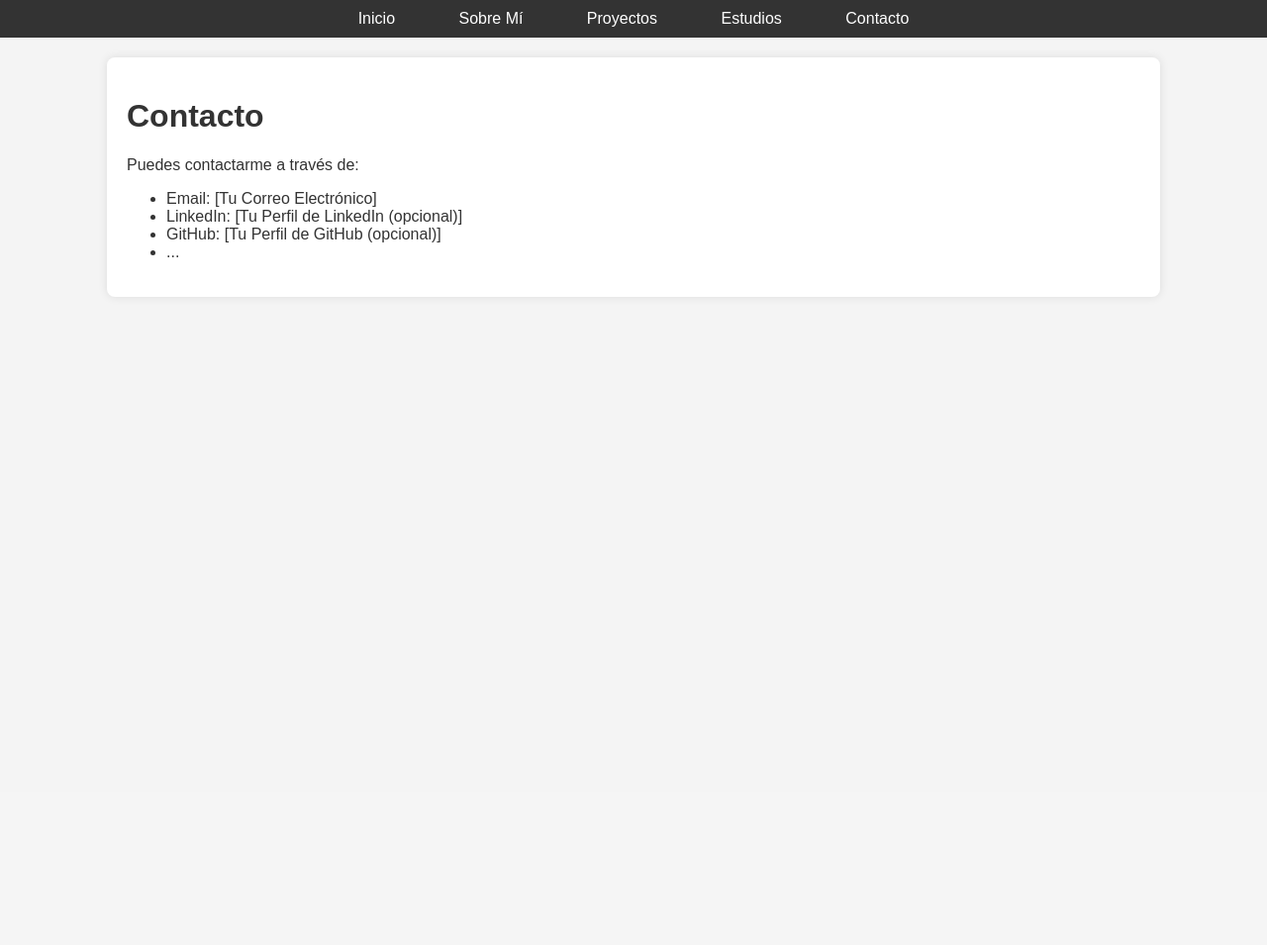
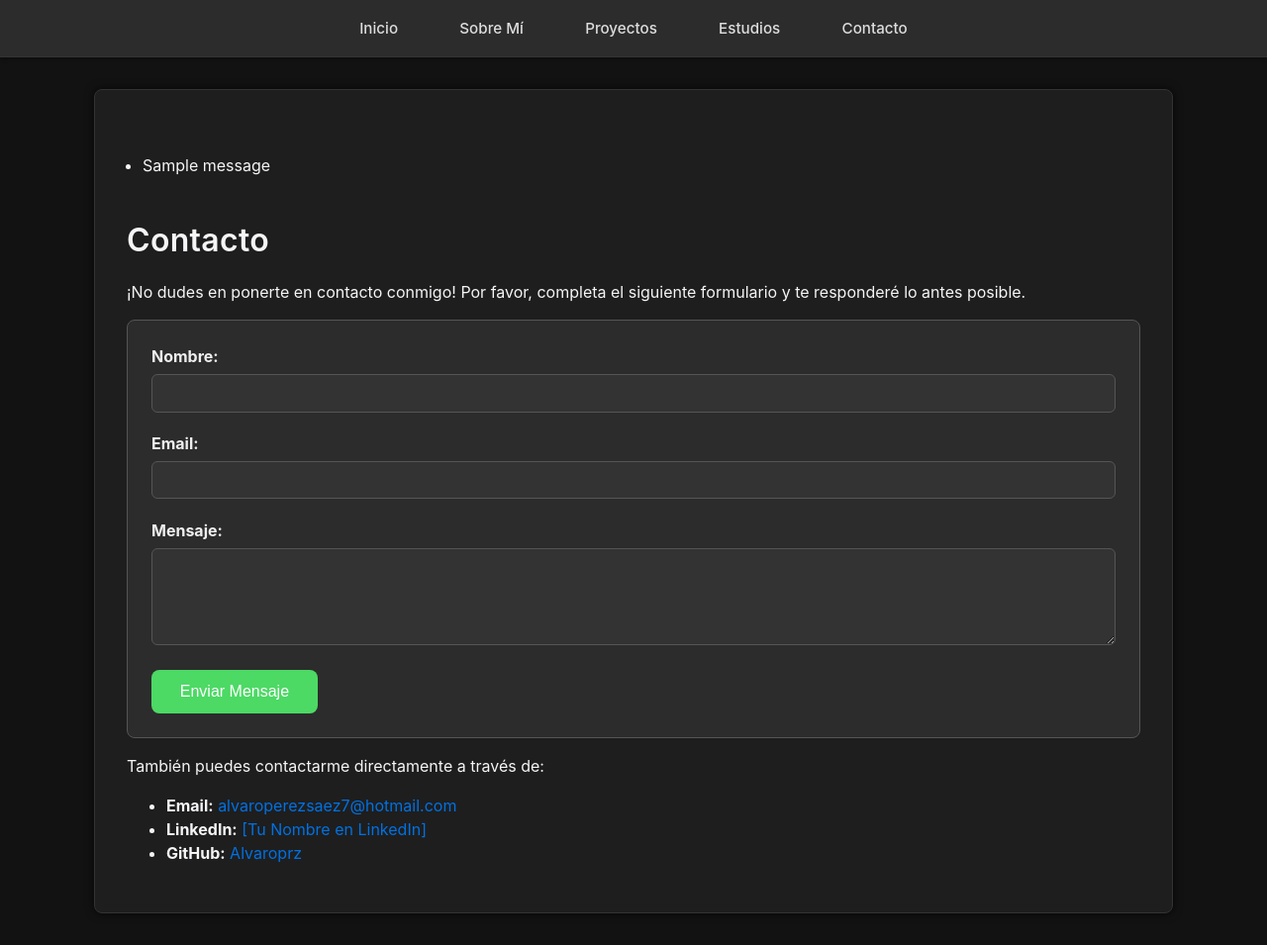
Before and after one commit to Alvaroprz/Portafolio, a Flask app: page /contacto in a window 1280 px wide. Shown: the whole page at 99% size. Before the commit the page ends 260 px from the top, so only its background shows below. Run offline with Flask 3, Linux system fonts and the light colour scheme; one stand-in notice (Sample message) is shown.

Commit message:
upgrade general con css

```diff
--- a/mi_portafolio/app.py
+++ b/mi_portafolio/app.py
@@ -1,6 +1,16 @@
-from flask import Flask, render_template
+from flask import Flask, render_template, request, flash, redirect, url_for
+# from flask_mail import Mail, Message  # Comentado por ahora
 
 app = Flask(__name__)
+app.secret_key = 'tu_clave_secreta'  # ¡Importante! Cambia esto por algo seguro
+
+# Configuración de Flask-Mail (comentado por ahora)
+# app.config['MAIL_SERVER'] = 'smtp.example.com'
+# app.config['MAIL_PORT'] = 587
+# app.config['MAIL_USE_TLS'] = True
+# app.config['MAIL_USERNAME'] = 'tu_correo@example.com'
+# app.config['MAIL_PASSWORD'] = 'tu_contraseña'
+# mail = Mail(app)
 
 @app.route('/')
 def index():
@@ -12,10 +22,49 @@
 
 @app.route('/proyectos')
 def proyectos():
-    return render_template('proyectos.html')
+    lista_proyectos = [
+        {
+            'nombre': 'ARKANOID',
+            'descripcion': 'Versión del clásico juego Arkanoid con pygame',
+            'tecnologias': 'Python, Pygame',
+            'enlace_codigo': 'https://github.com/Alvaroprz/ARKANOID',
+            'enlace_demo': None
+        },
+        {
+            'nombre': 'Pong',
+            'descripcion': 'Versión del clásico juego Pong hecho con Python y pygame.',
+            'tecnologias': 'Python, Pygame',
+            'enlace_codigo': 'https://github.com/Alvaroprz/pong',
+            'enlace_demo': None
+        },
+        {
+            'nombre': 'Este Portafolio Web',
+            'descripcion': 'Un portafolio personal desarrollado con Python y Flask para mostrar mis habilidades y proyectos.',
+            'tecnologias': 'Python, Flask, HTML, CSS',
+            'enlace_codigo': 'https://github.com/Alvaroprz/Portafolio',
+            'enlace_demo': None
+        },
+        {
+            'nombre': 'Cursus 42 Telefónica',
+            'descripcion': 'Aqui tengo varios proyectos, como una libreria propia.',
+            'tecnologias': 'C',
+            'enlace_codigo': 'https://github.com/Alvaroprz/Personal_cursus42',
+            'enlace_demo': None
+        }
+        # Añade más proyectos aquí con su información
+    ]
+    return render_template('proyectos.html', proyectos=lista_proyectos)
 
-@app.route('/contacto')
+@app.route('/contacto', methods=['GET', 'POST'])
 def contacto():
+    if request.method == 'POST':
+        nombre = request.form['nombre']
+        email = request.form['email']
+        mensaje = request.form['mensaje']
+        print(f"Nuevo mensaje de: {nombre} <{email}>")
+        print(f"Mensaje: {mensaje}")
+        flash('¡Gracias por tu mensaje! Te responderé pronto.', 'success')
+        return redirect(url_for('contacto'))  # Redirigimos a la misma página
     return render_template('contacto.html')
 
 @app.route('/estudios')
--- /dev/null
+++ b/mi_portafolio/static/style.css
@@ -0,0 +1,263 @@
+/* Variables de color */
+:root {
+    --primary-color: #0071e3; /* Azul principal (estilo Apple) */
+    --secondary-color: #6c757d; /* Gris secundario */
+    --background-color: #121212; /* Gris oscuro de fondo */
+    --text-color: #f5f5f7; /* Gris claro para el texto principal (estilo Apple) */
+    --accent-color: #4cd964; /* Verde de acento (estilo Apple para éxito) */
+}
+
+body {
+    font-family: -apple-system, BlinkMacSystemFont, 'Segoe UI', Roboto, 'Helvetica Neue', Arial, sans-serif;
+    margin: 0;
+    padding: 0;
+    background-color: var(--background-color);
+    color: var(--text-color);
+    line-height: 1.5;
+    -webkit-font-smoothing: antialiased;
+    -moz-osx-font-smoothing: grayscale;
+}
+
+h1, h2, h3 {
+    color: var(--text-color);
+    margin-bottom: 0.5em;
+    font-weight: 600;
+    letter-spacing: 0.01em;
+}
+
+a {
+    color: var(--primary-color);
+    text-decoration: none;
+    transition: color 0.2s ease;
+}
+
+a:hover {
+    text-decoration: underline;
+    color: #034694; /* Un tono más oscuro al pasar el ratón */
+}
+
+.container {
+    width: 80%;
+    margin: 2em auto;
+    background-color: #1e1e1e;
+    padding: 2em;
+    border-radius: 8px;
+    box-shadow: 0 0 10px rgba(0, 0, 0, 0.7);
+    border: 1px solid #333;
+}
+
+nav {
+    background-color: #2c2c2c;
+    color: white;
+    padding: 1em 0;
+    text-align: center;
+    box-shadow: 0 2px 4px rgba(0, 0, 0, 0.3);
+    border-bottom: 1px solid #333;
+}
+
+nav a {
+    color: #ddd;
+    text-decoration: none;
+    padding: 0.7em 1.2em;
+    margin: 0 0.7em;
+    border-radius: 8px;
+    font-weight: 500;
+    transition: background-color 0.2s ease;
+    font-size: 0.95em;
+}
+
+nav a:hover {
+    background-color: #555;
+}
+
+/* Estilos para el formulario de contacto */
+form {
+    margin-top: 1em;
+    padding: 1.5em;
+    border: 1px solid #555;
+    border-radius: 8px;
+    background-color: #2c2c2c;
+}
+
+form div {
+    margin-bottom: 1.2em;
+}
+
+label {
+    display: block;
+    margin-bottom: 0.4em;
+    font-weight: bold;
+    color: #eee;
+}
+
+input[type="text"],
+input[type="email"],
+textarea {
+    width: 100%;
+    padding: 0.8em;
+    border: 1px solid #555;
+    border-radius: 6px;
+    box-sizing: border-box;
+    background-color: #333;
+    color: #eee;
+}
+
+textarea {
+    resize: vertical;
+}
+
+button[type="submit"] {
+    background-color: var(--accent-color); /* Verde Apple para el botón */
+    color: #fff;
+    padding: 0.8em 1.8em;
+    border: none;
+    border-radius: 8px;
+    cursor: pointer;
+    font-size: 1em;
+    font-weight: 500;
+    transition: background-color 0.2s ease;
+}
+
+button[type="submit"]:hover {
+    background-color: #40c65a; /* Un tono más oscuro al pasar el ratón */
+}
+
+.flashes {
+    padding: 1em;
+    margin-bottom: 1.5em;
+    border-radius: 8px;
+}
+
+.flashes.success {
+    background-color: #d4edda;
+    color: #155724;
+    border: 1px solid #c3e6cb;
+}
+
+/* Estilos para la sección Hero */
+.hero {
+    display: flex;
+    align-items: center;
+    justify-content: center;
+    padding: 4em 0;
+    background-color: #1e1e1e;
+    color: #f5f5f7;
+    text-align: center;
+    border-bottom: 1px solid #333;
+}
+
+.hero-image {
+    border-radius: 50%; /* Imagen circular */
+    overflow: hidden;
+    width: 300px; /* Nuevo ancho */
+    height: 300px; /* Nueva altura */
+    margin-right: 2em;
+    box-shadow: 0 0 10px rgba(0, 0, 0, 0.5); /* Sombra para la imagen */
+}
+
+.hero-image img {
+    width: 100%;
+    height: auto;
+    display: block;
+}
+
+.hero-content {
+    flex-grow: 1;
+}
+
+.hero-content h1 {
+    color: #f5f5f7;
+    font-size: 2.5em;
+    margin-bottom: 0.3em;
+    font-weight: 700; /* Más énfasis en el título */
+}
+
+.hero-content .lead {
+    color: #d2d2d7;
+    font-size: 1.2em;
+    margin-bottom: 1em;
+    font-weight: 400;
+}
+
+.hero-actions a {
+    display: inline-block;
+    padding: 0.7em 1.4em;
+    margin: 0 0.7em;
+    border-radius: 8px;
+    text-decoration: none;
+    font-weight: 500;
+    transition: background-color 0.2s ease, color 0.2s ease, border-color 0.2s ease;
+    font-size: 0.95em;
+}
+
+.hero-actions a.primary {
+    background-color: #0071e3;
+    color: #fff;
+    border: 1px solid #0071e3;
+}
+
+.hero-actions a.primary:hover {
+    background-color: #034694;
+    border-color: #034694;
+}
+
+.hero-actions a.secondary {
+    background-color: transparent;
+    color: #0071e3;
+    border: 1px solid #0071e3;
+}
+
+.hero-actions a.secondary:hover {
+    background-color: rgba(0, 113, 227, 0.1);
+    color: #034694;
+    border-color: #034694;
+}
+/* Estilos para la sección de Proyectos (diseño de tarjetas) */
+.projects-grid {
+    display: grid;
+    grid-template-columns: repeat(auto-fit, minmax(300px, 1fr)); /* Diseño de cuadrícula adaptable */
+    gap: 2em; /* Espacio entre las tarjetas */
+    margin-top: 2em;
+}
+
+.project-card {
+    background-color: #2c2c2c;
+    border-radius: 8px;
+    padding: 1.5em;
+    box-shadow: 0 2px 5px rgba(0, 0, 0, 0.3);
+    transition: transform 0.3s ease, box-shadow 0.3s ease;
+}
+
+.project-card:hover {
+    transform: translateY(-5px); /* Ligeramente elevado al pasar el ratón */
+    box-shadow: 0 5px 15px rgba(0, 0, 0, 0.5);
+}
+
+.project-card h3 {
+    color: #eee;
+    margin-top: 0;
+    margin-bottom: 0.7em;
+}
+
+.project-description {
+    color: #ddd;
+    margin-bottom: 1em;
+    line-height: 1.6;
+}
+
+.project-technologies {
+    color: #bbb;
+    font-size: 0.9em;
+    margin-bottom: 0.7em;
+}
+
+.project-card a {
+    color: var(--primary-color);
+    text-decoration: none;
+    transition: color 0.2s ease;
+}
+
+.project-card a:hover {
+    color: #034694;
+    text-decoration: underline;
+}
--- a/mi_portafolio/templates/base.html
+++ b/mi_portafolio/templates/base.html
@@ -4,39 +4,7 @@
     <meta charset="UTF-8">
     <meta name="viewport" content="width=device-width, initial-scale=1.0">
     <title>{% block title %}Mi Portafolio{% endblock %}</title>
-    <style>
-        body {
-            font-family: sans-serif;
-            margin: 0;
-            padding: 0;
-            background-color: #f4f4f4;
-            color: #333;
-        }
-        nav {
-            background-color: #333;
-            color: white;
-            padding: 10px 0;
-            text-align: center;
-        }
-        nav a {
-            color: white;
-            text-decoration: none;
-            padding: 10px 20px;
-            margin: 0 10px;
-            border-radius: 5px;
-        }
-        nav a:hover {
-            background-color: #555;
-        }
-        .container {
-            width: 80%;
-            margin: 20px auto;
-            background-color: white;
-            padding: 20px;
-            border-radius: 8px;
-            box-shadow: 0 0 10px rgba(0, 0, 0, 0.1);
-        }
-    </style>
+    <link rel="stylesheet" href="{{ url_for('static', filename='style.css') }}">
 </head>
 <body>
     <nav>
--- a/mi_portafolio/templates/contacto.html
+++ b/mi_portafolio/templates/contacto.html
@@ -3,12 +3,46 @@
 {% block title %}Contacto - Mi Portafolio{% endblock %}
 
 {% block content %}
+{% with messages = get_flashed_messages(with_categories=true) %}
+      {% if messages %}
+        <ul class="flashes">
+        {% for category, message in messages %}
+          <li class="{{ category }}">{{ message }}</li>
+        {% endfor %}
+        </ul>
+      {% endif %}
+    {% endwith %}
     <h1>Contacto</h1>
-    <p>Puedes contactarme a través de:</p>
+    <p>¡No dudes en ponerte en contacto conmigo! Por favor, completa el siguiente formulario y te responderé lo antes posible.</p>
+
+    <form method="POST" action="/contacto">
+        <div>
+            <label for="nombre">Nombre:</label>
+            <input type="text" id="nombre" name="nombre" required>
+        </div>
+        <div>
+            <label for="email">Email:</label>
+            <input type="email" id="email" name="email" required>
+        </div>
+        <div>
+            <label for="mensaje">Mensaje:</label>
+            <textarea id="mensaje" name="mensaje" rows="5" required></textarea>
+        </div>
+        <button type="submit">Enviar Mensaje</button>
+    </form>
+
+    <p>También puedes contactarme directamente a través de:</p>
     <ul>
-        <li>Email: [Tu Correo Electrónico]</li>
-        <li>LinkedIn: [Tu Perfil de LinkedIn (opcional)]</li>
-        <li>GitHub: [Tu Perfil de GitHub (opcional)]</li>
-        <li>...</li>
-    </ul>
+        <li>
+            <strong>Email:</strong> <a href="mailto:[TuCorreoElectrónico]">alvaroperezsaez7@hotmail.com</a>
+        </li>
+        {% if 'tu_linkedin' %}
+        <li>
+            <strong>LinkedIn:</strong> <a href="https://www.linkedin.com/in/[TuPerfilDeLinkedIn]" target="_blank">[Tu Nombre en LinkedIn]</a>
+        </li>
+        {% endif %}
+        <li>
+            <strong>GitHub:</strong> <a href="https://github.com/Alvaroprz" target="_blank">Alvaroprz</a>
 {% endblock %}
+
+{% set tu_linkedin = False %}
```
Also changed, not shown: mi_portafolio/templates/estudios.html (+37 -4 lines), mi_portafolio/templates/index.html (+16 -4 lines), mi_portafolio/templates/proyectos.html (+19 -27 lines), mi_portafolio/static/images/profile.jpg (added).
